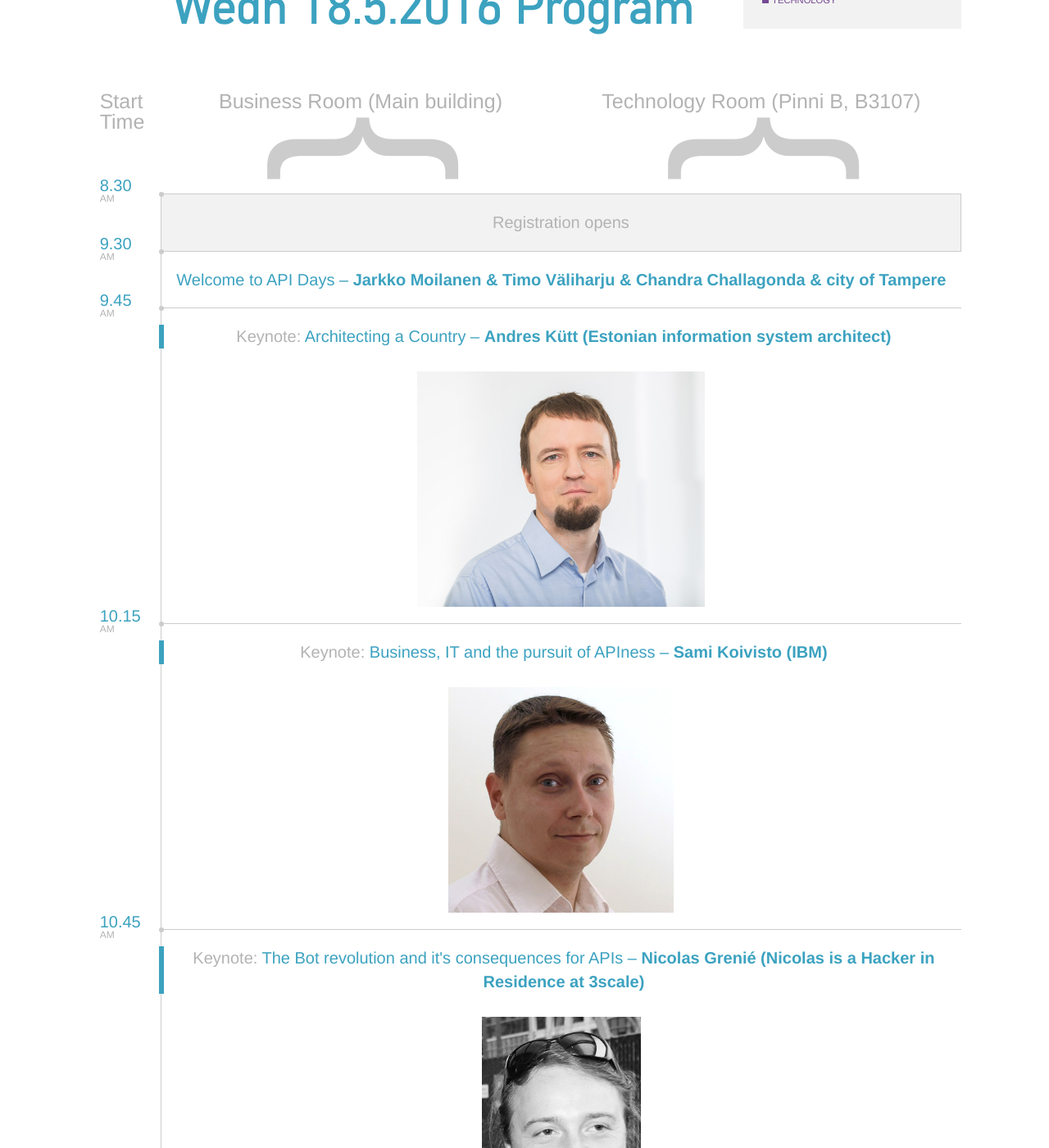
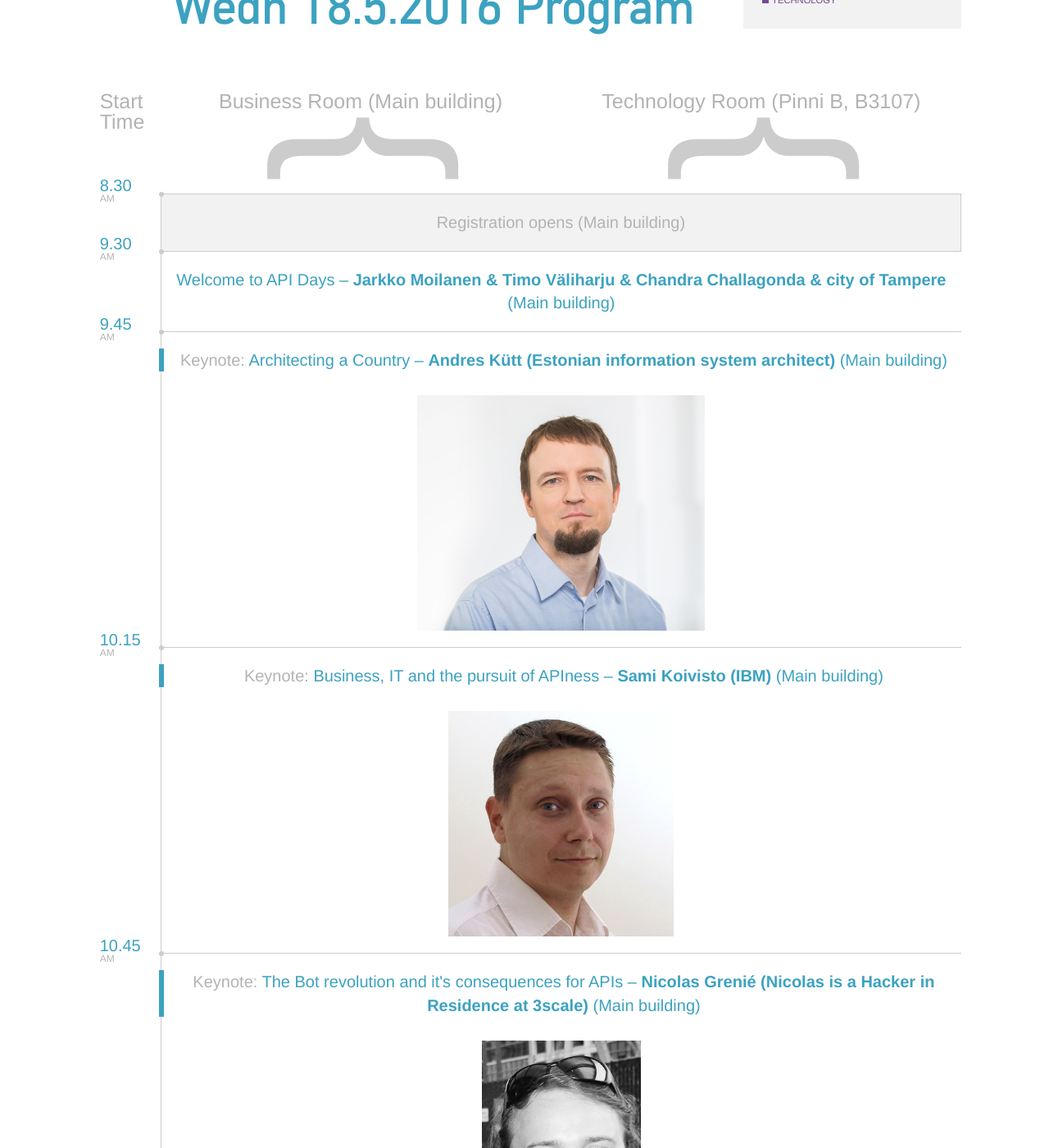
Before and after one commit to apidaysnordic/apidaysnordic.github.io, a Jekyll site: the page built from programme/index.md, in a window 1280 px wide and 1400 px high, scrolled down 557 px. Shown: the whole window at 82% size. Built offline with Jekyll 4.4.1, drawn with Linux system fonts in a browser that asks for light colours; some web fonts are replaced; comment, search, counter and statistics services are not loaded.

Commit message:
Update programme.html

```diff
--- a/_layouts/programme.html
+++ b/_layouts/programme.html
@@ -100,7 +100,7 @@
 
 
                     <div class="col-md-11 entry entry-first entry-break">
-                        Registration opens
+                        Registration opens (Main building)
                     </div>
 
 
@@ -112,7 +112,7 @@
                         <small>am</small>
                     </div>
                     <div class="col-md-11 entry entry-first entry-general">
-                        Welcome to API Days &ndash; <strong>Jarkko Moilanen & Timo Väliharju & Chandra Challagonda & city of Tampere</strong>
+                        Welcome to API Days &ndash; <strong>Jarkko Moilanen & Timo Väliharju & Chandra Challagonda & city of Tampere</strong> (Main building)
                     </div>
                 </div>
 
@@ -123,7 +123,7 @@
                     </div>
                     <div class="col-md-11 entry entry-first entry-keynote">
                         <a href="/2016/02/08/andres-kutt.html"><span>Keynote:</span> Architecting a Country &ndash;
-			<strong>Andres Kütt (Estonian information system architect)</strong></a>
+			<strong>Andres Kütt (Estonian information system architect)</strong> (Main building)</a>
 			<br/>
 			<img src="/images/speakers/andres-kutt.jpg"/>
                     </div>
@@ -136,7 +136,7 @@
                     </div>
                     <div class="col-md-11 entry entry-first entry-keynote">
                         <a href="/2016/05/09/ibm-keynote.html"><span>Keynote:</span> Business, IT and the pursuit of APIness &ndash;
-			<strong>Sami Koivisto (IBM)</strong></a>
+			<strong>Sami Koivisto (IBM)</strong> (Main building)</a>
 			<br/>
 			<img src="/images/speakers/sami.png"/>
                     </div>
@@ -148,7 +148,7 @@
                         <small>am</small>
                     </div>
                     <div class="col-md-11 entry entry-first entry-keynote">
-                        <a href="/2016/04/14/nicolas-grenie.html"><span>Keynote:</span> The Bot revolution and it's consequences for APIs &ndash; <strong>Nicolas Grenié (Nicolas is a Hacker in Residence at 3scale)</strong></a>
+                        <a href="/2016/04/14/nicolas-grenie.html"><span>Keynote:</span> The Bot revolution and it's consequences for APIs &ndash; <strong>Nicolas Grenié (Nicolas is a Hacker in Residence at 3scale)</strong> (Main building)</a>
 			<br/>
                         <img src="/images/speakers/nico.png"/>
                     </div>
```
